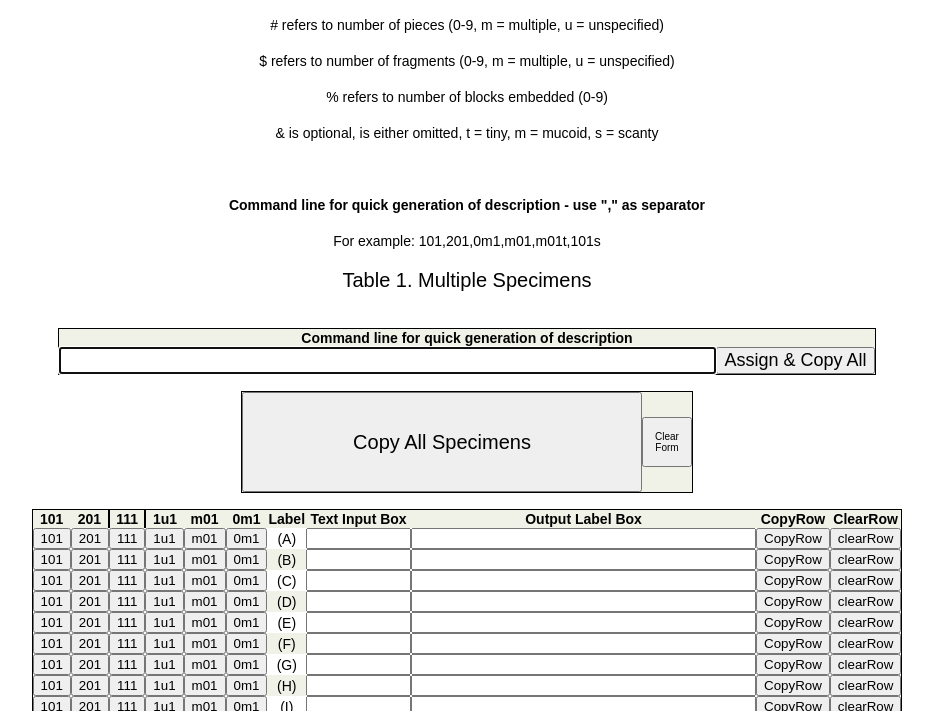
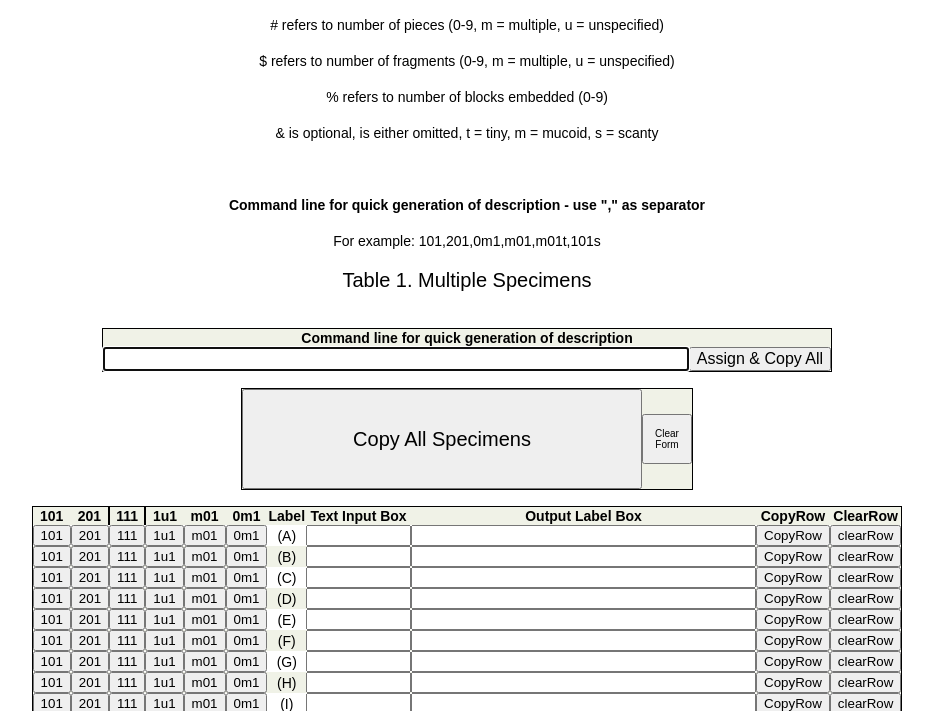
Before and after one commit to hungwhl/kwhappath, a plain HTML site: page GrossM2-Prod2.html in a window 1280 px wide. Shown: the part 87-798 px from the top of the page, without its empty margins (173-1106 px from the left). Drawn offline with Linux system fonts and the light colour scheme.

Commit message:
Update GrossM2-Prod2.html

```diff
--- a/GrossM2-Prod2.html
+++ b/GrossM2-Prod2.html
@@ -243,8 +243,8 @@
         <table>
             <tr><th colspan="2">Command line for quick generation of description</th></tr>
             <tr>
-                <td><input style="font-size:18px" type="text" size = "60" id="inputuser" autofocus></td>
-                <td><button style="font-size:18px" type="button" id="execute" onclick="divider()">Assign & Copy All</button></td>
+                <td><input style="font-size:medium" type="text" size = "60" id="inputuser" autofocus></td>
+                <td><button style="font-size:medium" type="button" id="execute" onclick="divider()">Assign & Copy All</button></td>
             </tr>
         </table>
         <br>
```
